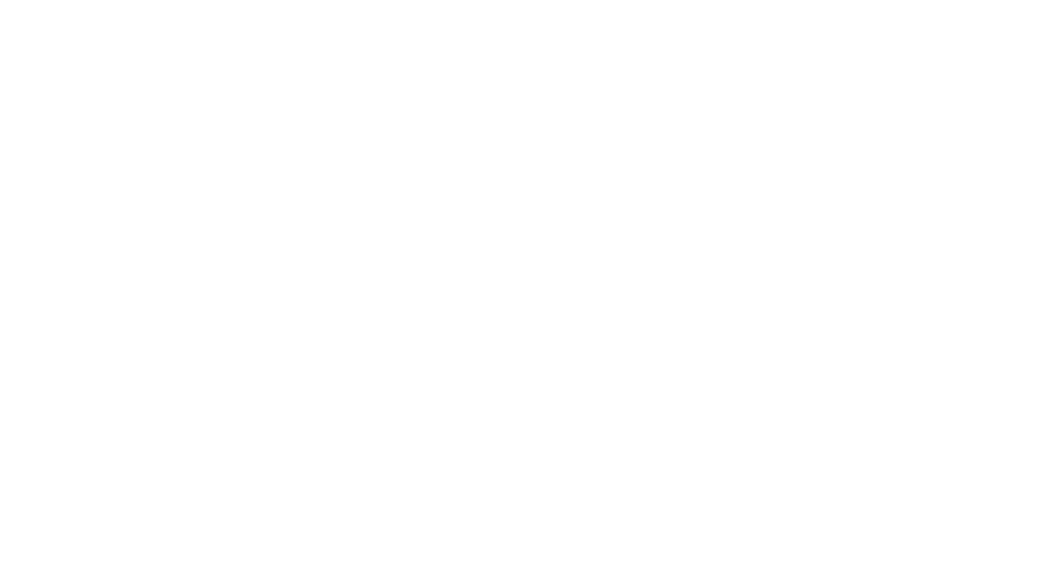
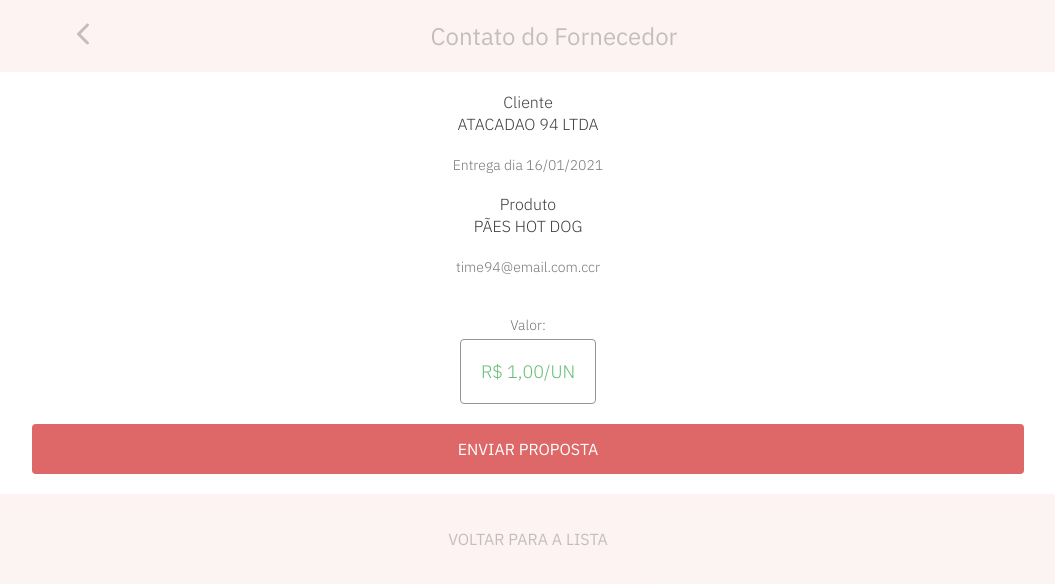
Before and after one commit to deboralbarros/empreendaqui, a React (Create React App) app: page /customer in a window 1280 px wide. Shown: the top 584 px of the page, without its empty margins (112-1167 px from the left). Built offline with nearby package versions, Linux system fonts and the light colour scheme.

Commit message:
feat: dinamic pages

```diff
--- a/src/components/InfoCard/index.jsx
+++ b/src/components/InfoCard/index.jsx
@@ -1,14 +1,27 @@
-import { Container, Info, Title, Content, Date, Contact, Price } from "./style";
+import { useState } from "react";
+import {
+  Container,
+  Info,
+  Title,
+  Content,
+  Date,
+  Contact,
+  Price,
+  Text,
+} from "./style";
 
 import { FiPhone } from "react-icons/fi";
+import { AiOutlineCheck } from "react-icons/ai";
 
 import Button from "../Button";
 
-const InfoCard = () => {
+const InfoCard = ({ user }) => {
+  const [send, setSend] = useState(false);
+
   return (
     <Container>
       <Info>
-        <Title>Fornecedor</Title>
+        <Title>{user === "empresa" ? "Fornecedor" : "Cliente"}</Title>
         <Content>Atacadao 94 LTDA</Content>
       </Info>
 
@@ -21,12 +34,34 @@
 
       <Contact>time94@email.com.ccr</Contact>
 
-      <Price>R$ 1,00/un</Price>
+      {user === "empresa" ? (
+        <Price>R$ 1,00/un</Price>
+      ) : (
+        <>
+          <Date>Valor:</Date>
+          <Price border={!send}>R$ 1,00/un</Price>
+        </>
+      )}
 
-      <Button background="#4FC18E" width="80%">
-        <FiPhone color="#fff" />
-        Ligar para fornecedor
-      </Button>
+      {!send && (
+        <Button
+          background={user === "empresa" ? "#4FC18E" : "#DE6767"}
+          width="80%"
+          onClick={() => user === "fornecedor" && setSend(!send)}
+        >
+          {user === "empresa" && <FiPhone color="#fff" />}
+          {user === "empresa" ? "Ligar para fornecedor" : "Enviar proposta"}
+        </Button>
+      )}
+      {user === "fornecedor" && send && (
+        <AiOutlineCheck color="#66BD74" fontSize={32} />
+      )}
+      {user === "fornecedor" && send && (
+        <>
+          <Text normal>Sua proposta foi enviada com sucesso</Text>
+          <Text>Aguarde a empresa entrar em contato</Text>
+        </>
+      )}
     </Container>
   );
 };
--- a/src/components/InfoCard/style.js
+++ b/src/components/InfoCard/style.js
@@ -52,4 +52,14 @@
   font-size: 18px;
   text-transform: uppercase;
   margin-bottom: 20px;
+  padding: 20px;
+  margin-top: -15px;
+  border: ${({ border }) => border && "1px solid #949494"};
+  border-radius: 4px;
 `;
+
+export const Text = styled.p`
+  color: #3c3c3c;
+  margin: 10px 0;
+  font-weight: ${({ normal }) => (normal ? "500" : "300")};
+`;
--- a/src/pages/Customer/index.jsx
+++ b/src/pages/Customer/index.jsx
@@ -0,0 +1,35 @@
+import { useState } from "react";
+import { useHistory } from "react-router-dom";
+
+import { Container } from "./style";
+
+import Header from "../../components/Header";
+import InfoCard from "../../components/InfoCard";
+import Button from "../../components/Button";
+
+const Customer = () => {
+  const history = useHistory();
+
+  const backToProvidersList = () => {
+    history.push("/bidlist");
+  };
+
+  const user = "fornecedor";
+
+  return (
+    <Container>
+      <Header title="Contato do Fornecedor" onBack={backToProvidersList} />
+      <InfoCard user={user} />
+
+      <Button
+        background="transparent"
+        color="rgba(0, 0, 0, 0.22)"
+        onClick={backToProvidersList}
+      >
+        {user === "empresa" ? "Tela inicial" : "Voltar para a lista"}
+      </Button>
+    </Container>
+  );
+};
+
+export default Customer;
--- a/src/pages/Customer/style.js
+++ b/src/pages/Customer/style.js
@@ -0,0 +1,10 @@
+import styled from "styled-components";
+
+export const Container = styled.div`
+  background: rgba(222, 103, 103, 0.08);
+  min-height: 100vh;
+
+  display: flex;
+  flex-direction: column;
+  align-items: center;
+`;
--- a/src/pages/Provider/index.jsx
+++ b/src/pages/Provider/index.jsx
@@ -13,10 +13,12 @@
     history.push("/providerslist");
   };
 
+  const user = "empresa";
+
   return (
     <Container>
       <Header title="Contato do Fornecedor" onBack={backToProvidersList} />
-      <InfoCard />
+      <InfoCard user={user} />
 
       <Button background="transparent" color="rgba(0, 0, 0, 0.22)">
         Tela inicial
--- a/src/pages/ProvidersList/index.jsx
+++ b/src/pages/ProvidersList/index.jsx
@@ -9,15 +9,23 @@
 const ProvidersList = () => {
   const history = useHistory();
 
+  const user = "fornecedor";
+
   const backToSearchProviders = () => {
-    history.push("/searchproviders");
+    if (user === "empresa") {
+      history.push("/searchproviders");
+    } else {
+      history.push("/searchbid");
+    }
   };
 
   const navigateToProvider = () => {
-    history.push("/provider");
+    if (user === "empresa") {
+      history.push("/provider");
+    } else {
+      history.push("/customer");
+    }
   };
-
-  const user = "fornecedor";
 
   const button = (
     <Button
--- a/src/pages/SearchProviders/index.jsx
+++ b/src/pages/SearchProviders/index.jsx
@@ -8,13 +8,17 @@
 const SearchProviders = () => {
   const history = useHistory();
 
+  const user = "fornecedor";
+
   const navigateToProvidersList = (e) => {
     e.preventDefault();
 
-    history.push("/providerslist");
+    if (user === "empresa") {
+      history.push("/providerslist");
+    } else {
+      history.push("/bidlist");
+    }
   };
-
-  const user = "fornecedor";
 
   return (
     <Container background={user}>
--- a/src/routes/index.jsx
+++ b/src/routes/index.jsx
@@ -5,6 +5,7 @@
 import Provider from "../pages/Provider";
 import TransactionHistory from "../pages/TransactionHistory";
 import CreateBid from "../pages/CreateBid";
+import Customer from "../pages/Customer";
 
 const Routes = () => (
   <Switch>
@@ -18,8 +19,9 @@
     <Route path="/provider" exact component={Provider} />
     <Route path="/providerslist" exact component={ProvidersList} />
     <Route path="/startyourbusiness" exact />
-    <Route path="/customer" exact />
+    <Route path="/customer" exact component={Customer} />
     <Route path="/searchproviders" exact component={SearchProviders} />
+    <Route path="/bidlist" exact component={ProvidersList} />
     <Route path="/searchbid" exact component={SearchProviders} />
     <Route path="/transactionhistory" exact component={TransactionHistory} />
     <Route path="/createbid" component={CreateBid} />
```
